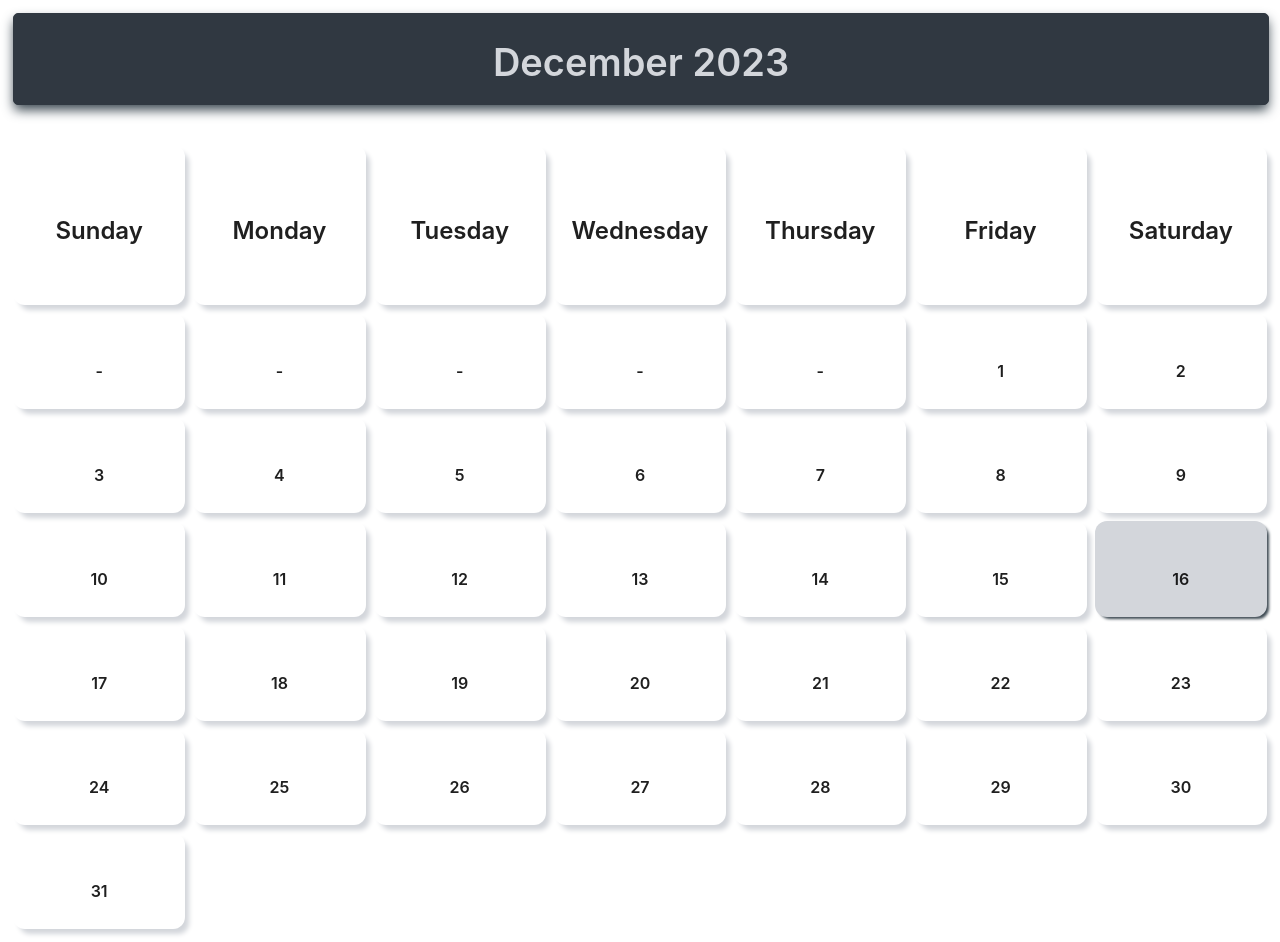
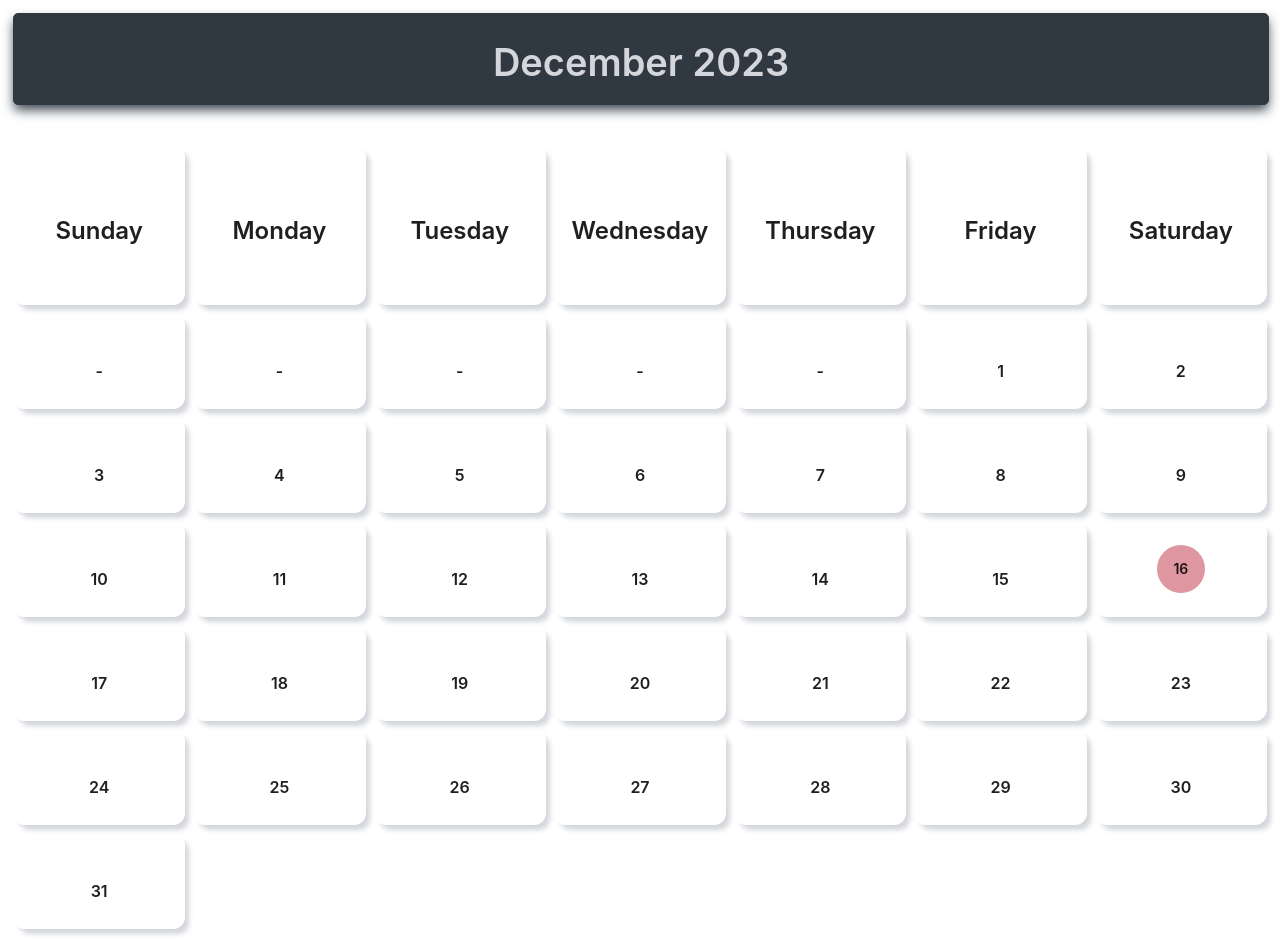
Before and after one commit to Moosa-Razaa/EventCalender, a React (Vite) app: page / in a window 1280 px wide. Built offline with nearby package versions, Linux system fonts and the light colour scheme.

Commit message:
Calendar feature incomplete

```diff
--- a/src/pages/calender/index.tsx
+++ b/src/pages/calender/index.tsx
@@ -2,7 +2,7 @@ import { endOfMonth, format, startOfMonth } from "date-fns";
 import { Typography } from 'antd';
 import style from "./style.module.css";
 
-const { Title } = Typography;
+const { Title, Text } = Typography;
 
 const daysOfWeek: string[] = ["Sunday", "Monday", "Tuesday", "Wednesday", "Thursday", "Friday", "Saturday"];
 
@@ -32,8 +32,14 @@ export default function Calender()
                     }
                     {
                         daysOfMonth.map((currentDate, index) =>
-                            <div key={index} className={`${style["individualDate"]} ${dateOfToday.getDate() === +currentDate ? style["currentDate"] : ""}`}>
-                                <Title level={5}>{currentDate}</Title>
+                            <div key={index} className={style["individualDate"]}>
+                                {
+                                    dateOfToday.getDate() === +currentDate ?
+                                    <div className={style["currentDate"]}>
+                                        <Text strong={true} >{currentDate}</Text>
+                                    </div> :
+                                    <Title level={5}>{currentDate}</Title>
+                                }
                             </div>
                         )
                     }
--- a/src/pages/calender/style.module.css
+++ b/src/pages/calender/style.module.css
@@ -59,8 +59,13 @@
 
 .currentDate
 {
-    background-color: #D3D6DB;
-    box-shadow: 3px 3px 3px -1px #3A4750;
+    display: flex;
+    align-items: center;
+    justify-content: center;
+    height: 3rem;
+    width: 3rem;
+    border-radius: 50%;
+    background-color: rgba(190, 49, 68, 0.5);
 }
 
 .inidividualDay:hover
```
